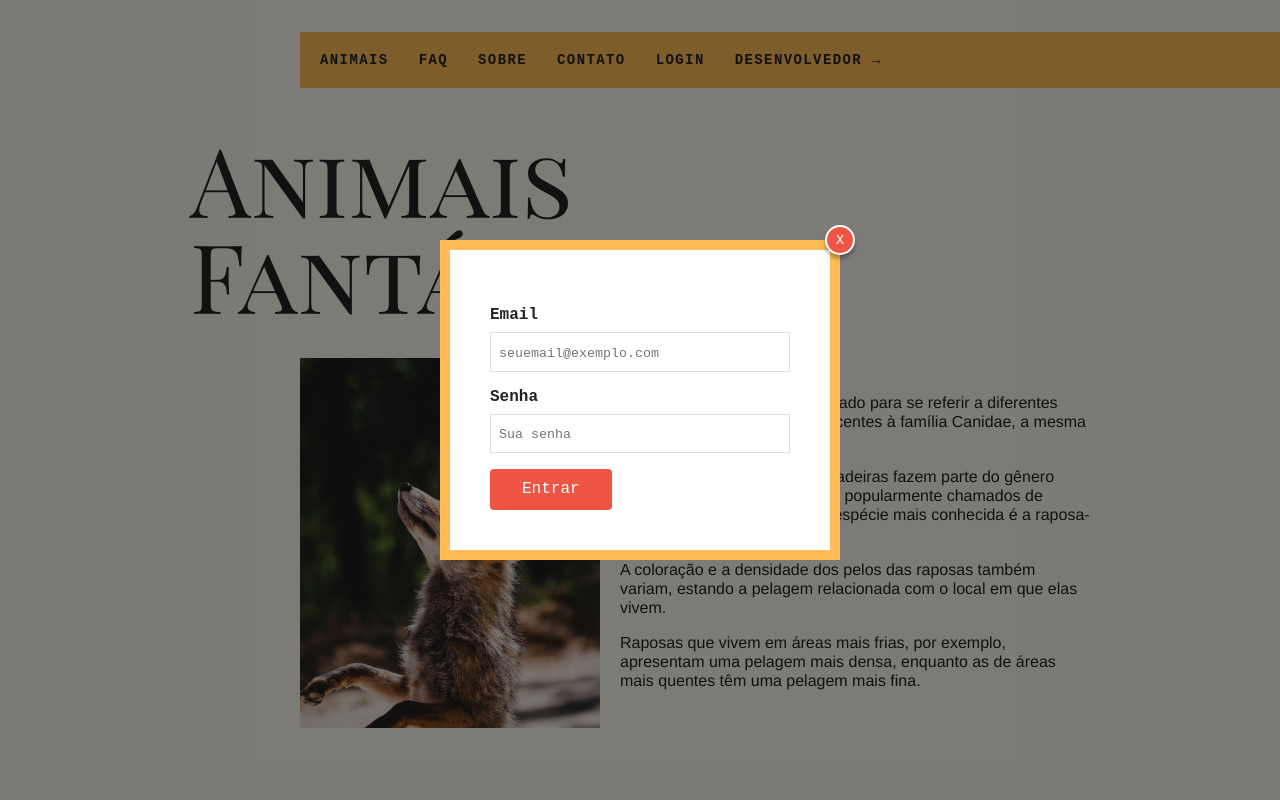
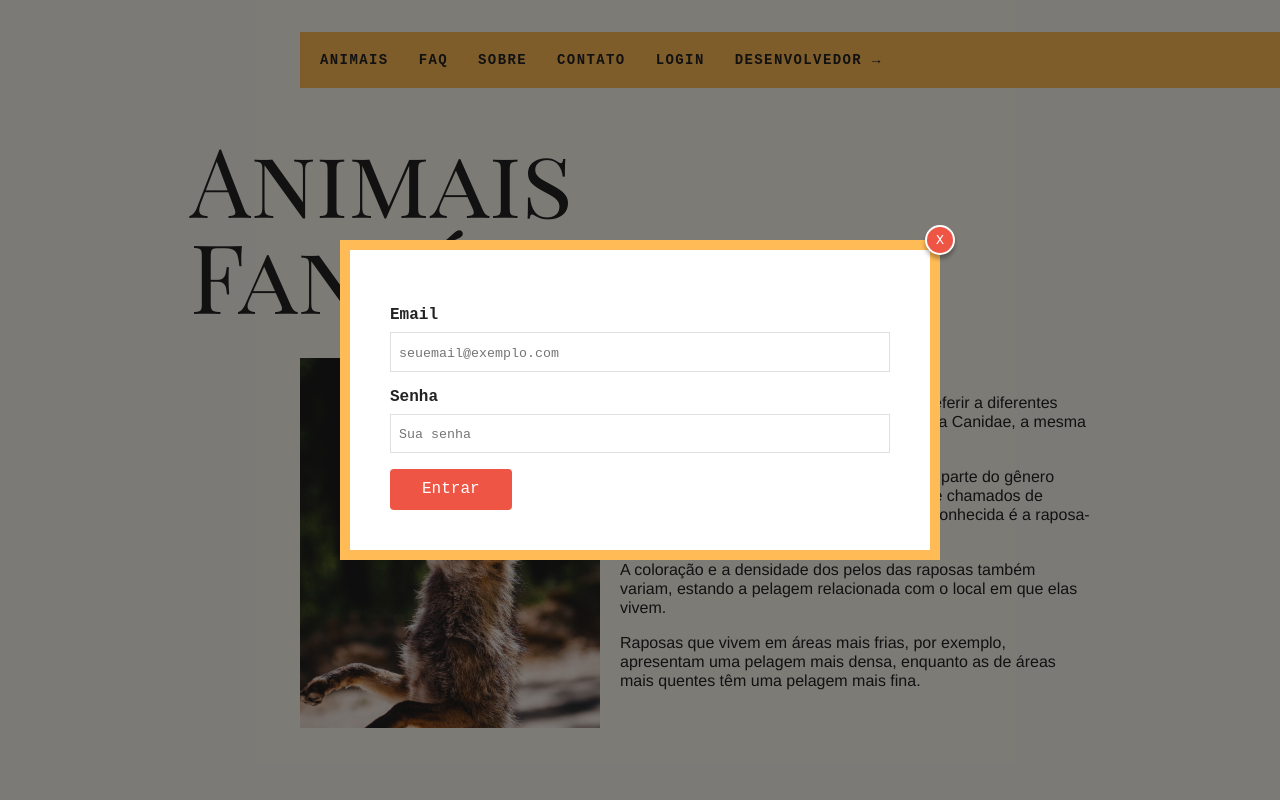
Before and after one commit to GabrielGhiaroni/lpAnimaisFantasticos, a plain HTML site: page index.html in a window 1280 px wide. Both pictures are taken after a click on the link "LOGIN". Shown: the top 800 px of the page. Drawn offline with Linux system fonts and the light colour scheme; no server answers.

Commit message:
correcao bugs

```diff
--- a/css/modal.css
+++ b/css/modal.css
@@ -16,7 +16,10 @@
     padding: 40px;
     border: 10px solid #FB5;
     position: relative;
-    min-width: 300px;
+    width: 80vw;
+    max-width: 600px;
+    box-sizing: border-box;
+
 }
 
 .fechar {
```
